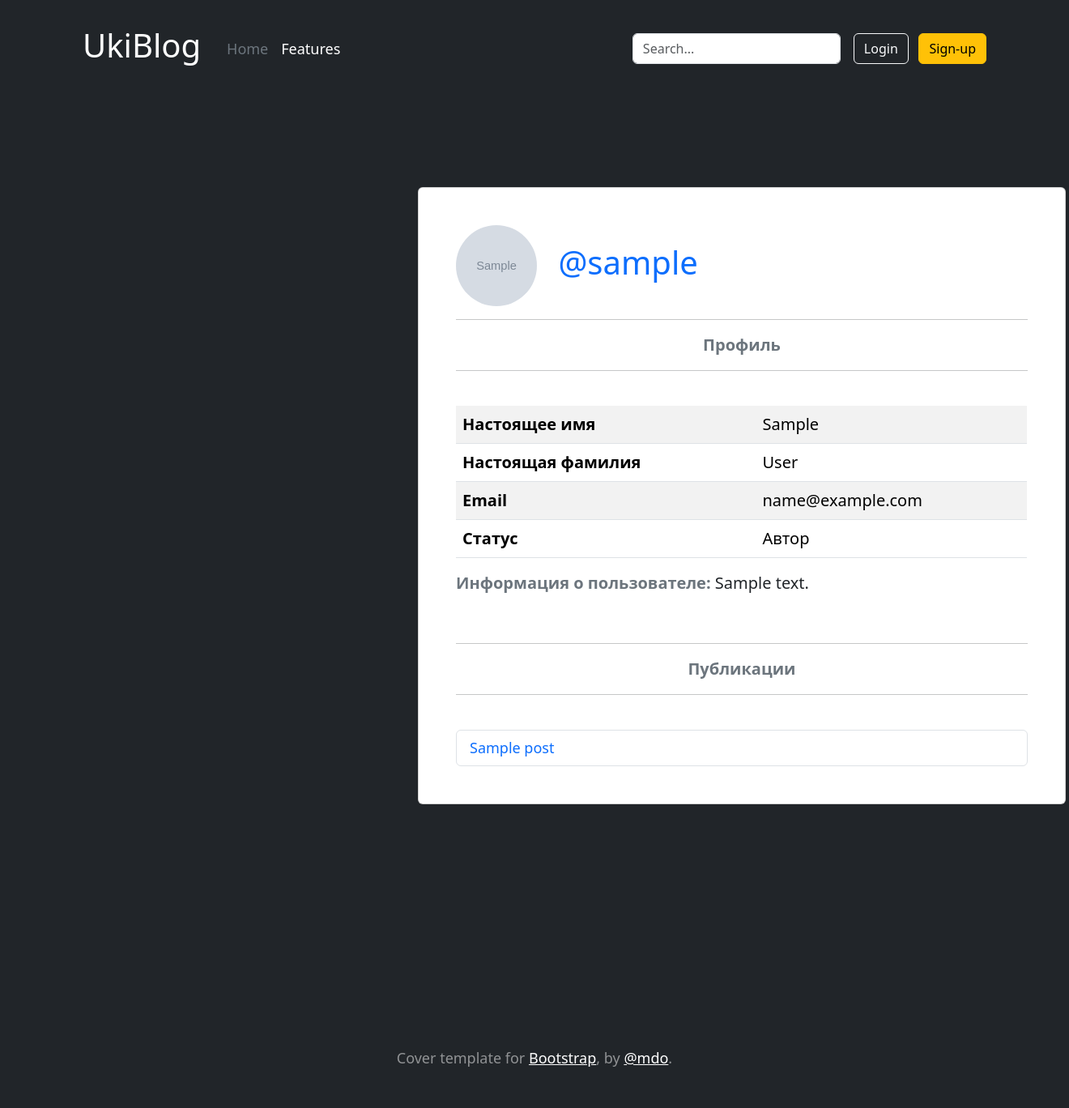
After one commit to Loysu/Blog, a Django app: a page that uses post/templates/post/base.html in a window 1320 px wide. The commit adds this page. Shown: the whole page at 81% size. Run offline with Django 3.2, Linux system fonts and the light colour scheme; tables that the repository leaves empty hold one stand-in row (values such as "Sample post"); grey boxes marked "Sample" are stand-in pictures; some libraries are stand-ins or nearby versions.

Commit message:
add profile detail

```diff
--- a/post/admin.py
+++ b/post/admin.py
@@ -30,5 +30,6 @@ class TagAdmin(admin.ModelAdmin):
 @admin.register(Profile)
 class ProfileAdmin(admin.ModelAdmin):
     """Профиль пользователя"""
-    list_display = ('__str__',)
+    list_display = ('__str__', 'author')
+    list_editable = ('author',)
     admin_thumbnail = AdminThumbnail(image_field='avatar_thumbnail')
--- a/post/models.py
+++ b/post/models.py
@@ -60,9 +60,9 @@ class Tag(models.Model):
 class Profile(models.Model):
     """Профиль пользователя"""
     user = models.OneToOneField(User, verbose_name='Пользователь', on_delete=models.CASCADE)
-    email = models.EmailField(unique=True, verbose_name='Email', null=True)
     slug = models.SlugField(unique=True, blank=True)
     bio = models.CharField(max_length=511, verbose_name='Краткая информация об авторе', blank=True)
+    author = models.BooleanField('Автор', default=False)
     avatar_thumbnail = ProcessedImageField(
         upload_to='avatars',
         processors=[SmartResize(300, 300)],
@@ -78,3 +78,6 @@ class Profile(models.Model):
         if not self.slug:
             self.slug = self.user.username
         super().save(*args, **kwargs)
+
+    def get_absolute_url(self):
+        return reverse('post:profile', kwargs={'slug': self.slug})
--- a/post/templates/post/base.html
+++ b/post/templates/post/base.html
@@ -75,10 +75,10 @@
                         <input type="search" class="form-control form-control-dark" placeholder="Search..."
                                aria-label="Search">
                     </form>
-
+                    {% block profile %}
                     <div class="text-end">
                         {% if request.user.is_authenticated %}
-                        <a href="#" class="text-decoration-none text-white text-start">
+                        <a href="{{ profile.get_absolute_url }}" class="text-decoration-none text-white text-start">
                             <img src="{{ profile.avatar_thumbnail.url }}" alt="" width="32" height="32"
                                  class="rounded-circle me-2">{{ profile.user.username }}
                         </a>
@@ -91,6 +91,7 @@
                         </a>
                         {% endif %}
                     </div>
+                    {% endblock %}
                 </div>
             </div>
         </header>
@@ -125,7 +126,7 @@
             {% for post in posts %}
             <div class="card text-center">
                 <div class="card-header">
-                    <a href="#" class="text-decoration-none text-dark" style="font-weight: 600">
+                    <a href="{{ post.author.get_absolute_url }}" class="text-decoration-none text-dark" style="font-weight: 600">
                         <img src="{{ post.author.avatar_thumbnail.url }}" alt="" width="32" height="32"
                              class="rounded-circle me-2">{{ post.author.user.username }}
                     </a>
--- /dev/null
+++ b/post/templates/post/profile.html
@@ -0,0 +1,100 @@
+{% extends 'post/base.html' %}
+{% block title %}
+{{ profile.user.username }} | Ukiblog
+{% endblock %}
+{% block categories %}
+{% endblock %}
+{% block main %}
+<div class="card" style="width: 800px; margin: 100px 600px 300px 500px; padding: 30px 30px">
+    <div class="card-body">
+        <span class="text-start fs-1">
+            <img src="{{ profile.avatar_thumbnail.url }}" alt="" width="100" height="100" class="rounded-circle me-2">
+            <a class="ms-2 text-decoration-none">@{{ profile.user.username }}</a>
+            {% if user == profile.user %}
+            <a class="text-decoration-none">
+                <button type="button" class="btn btn-outline-primary btn-lg" style="margin-left: 200px">
+                    Настройки профиля
+                </button>
+            </a>
+            {% endif %}
+        </span>
+        <hr>
+        <p class="text-secondary fs-5 text-center"><strong>Профиль</strong></p>
+        <hr>
+        <br>
+        <table class="table table-striped fs-5" style="width: 705px">
+            <tbody>
+            <tr>
+                <th scope="row">Настоящее имя</th>
+                {% if profile.user.first_name %}
+                <td>{{ profile.user.first_name }}</td>
+                {% else %}
+                <td>&mdash;</td>
+                {% endif %}
+            </tr>
+            <tr>
+                <th scope="row">Настоящая фамилия</th>
+                {% if profile.user.last_name %}
+                <td>{{ profile.user.last_name }}</td>
+                {% else %}
+                <td>&mdash;</td>
+                {% endif %}
+            </tr>
+            <tr>
+                <th scope="row">Email</th>
+                <td>{{ profile.user.email }}</td>
+            </tr>
+            <tr>
+                <th scope="row">Статус</th>
+                <td>
+                    {% if profile.author %}
+                    Автор
+                    {% else %}
+                    Читатель
+                    {% endif %}
+                </td>
+            </tr>
+            </tbody>
+        </table>
+        <p class="fs-5"><strong class="text-secondary">Информация о пользователе:</strong>
+        {% if profile.bio %}
+        {{ profile.bio }}
+        {% else %}
+        отсутствует
+        {% endif %}
+        </p>
+        <br>
+        <hr>
+        <p class="text-secondary fs-5 text-center"><strong>Публикации</strong></p>
+        <hr>
+        <br>
+        {% if articles %}
+        {% for article in articles %}
+        <ul class="list-group">
+            <li class="list-group-item">
+                <a href="{{ article.get_absolute_url }}" class="text-decoration-none">{{ article.title }}</a>
+            </li>
+        </ul>
+        {% endfor %}
+        {% else %}
+        <p class="text-center fs-3 text-secondary">Вы не опубликовали ни одну статью :(</p>
+        {% endif %}
+        {% if user == profile.user %}
+        {% if profile.author %}
+        <button type="button" class="btn btn-outline-primary btn-lg mt-5" style="margin-left: 200px">
+            <a href="#" class="text-center text-decoration-none text-dark fs-5 mt-3">
+                Опубликовать новую статью
+            </a>
+        </button>
+        {% else %}
+        <button type="button" class="btn btn-outline-primary btn-lg mt-5" style="margin-left: 240px">
+            <a href="#" class="text-center text-decoration-none text-dark fs-5 mt-3">
+                Как стать автором?
+            </a>
+        </button>
+        {% endif %}
+        {% endif %}
+
+    </div>
+</div>
+{% endblock %}
--- a/post/templates/post/registration.html
+++ b/post/templates/post/registration.html
@@ -14,7 +14,9 @@
             {% csrf_token %}
             {{ form|crispy }}
             <br>
-            <div class="d-grid gap-2 col-6 mx-auto"><input type="submit" class="btn btn-success btn-lg" value="Войти"></div>
+            <div class="d-grid gap-2 col-6 mx-auto">
+                <input type="submit" class="btn btn-success btn-lg" value="Регистрация">
+            </div>
         </form>
     </div>
 </div>
--- a/post/urls.py
+++ b/post/urls.py
@@ -8,6 +8,7 @@ from .views import (
     TagDetailView,
     LoginView,
     RegistrationView,
+    ProfileView
 )
 
 app_name = 'post'
@@ -18,4 +19,5 @@ urlpatterns = [
     path('login', LoginView.as_view(), name='login'),
     path('logout', LogoutView.as_view(next_page=reverse_lazy('post:base')), name='logout'),
     path('registration', RegistrationView.as_view(), name='registration'),
+    path('profile/<slug:slug>', ProfileView.as_view(), name='profile'),
 ]
--- a/post/views.py
+++ b/post/views.py
@@ -91,7 +91,6 @@ class RegistrationView(View):
             new_user.save()
             Profile.objects.create(
                 user=new_user,
-                email=form.cleaned_data['email'],
                 slug=slugify(new_user.username)
             )
             user = authenticate(username=form.cleaned_data['username'], password=form.cleaned_data['password'])
@@ -105,3 +104,15 @@ class RegistrationView(View):
             'form': form,
         }
         return render(self.request, 'post/registration.html', context)
+
+
+class ProfileView(DetailView):
+    """Подробная информация о пользователе"""
+    model = Profile
+    template_name_suffix = ''
+
+    def get_context_data(self, **kwargs):
+        context = super().get_context_data(**kwargs)
+        context['user'] = self.request.user
+        context['articles'] = Profile.objects.get(user=context['profile'].user).post_set.order_by('pub_date')
+        return context
```
